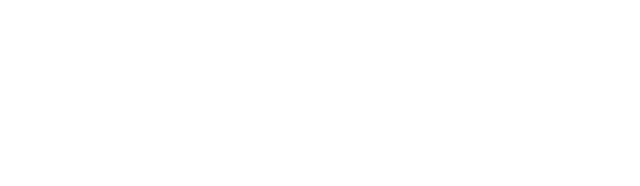
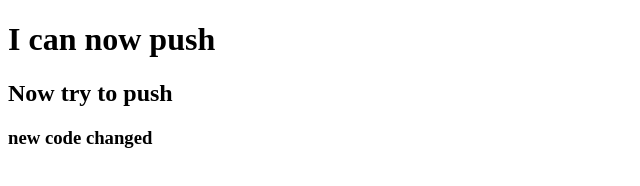
Before and after one commit to coder-sadhin/secound-repo, a plain HTML site: page index.html in a window 1280 px wide. Shown: the whole page, without its empty margins (0-640 px from the left). Drawn offline with Linux system fonts and the light colour scheme.

Commit message:
body text

```diff
--- a/index.html
+++ b/index.html
@@ -7,6 +7,8 @@
     <title>secound repo projects </title>
 </head>
 <body>
-
+    <h1>I can now push</h1>
+    <h2>Now try to push</h2>
+    <h3>new code changed</h3>
 </body>
 </html>
```
